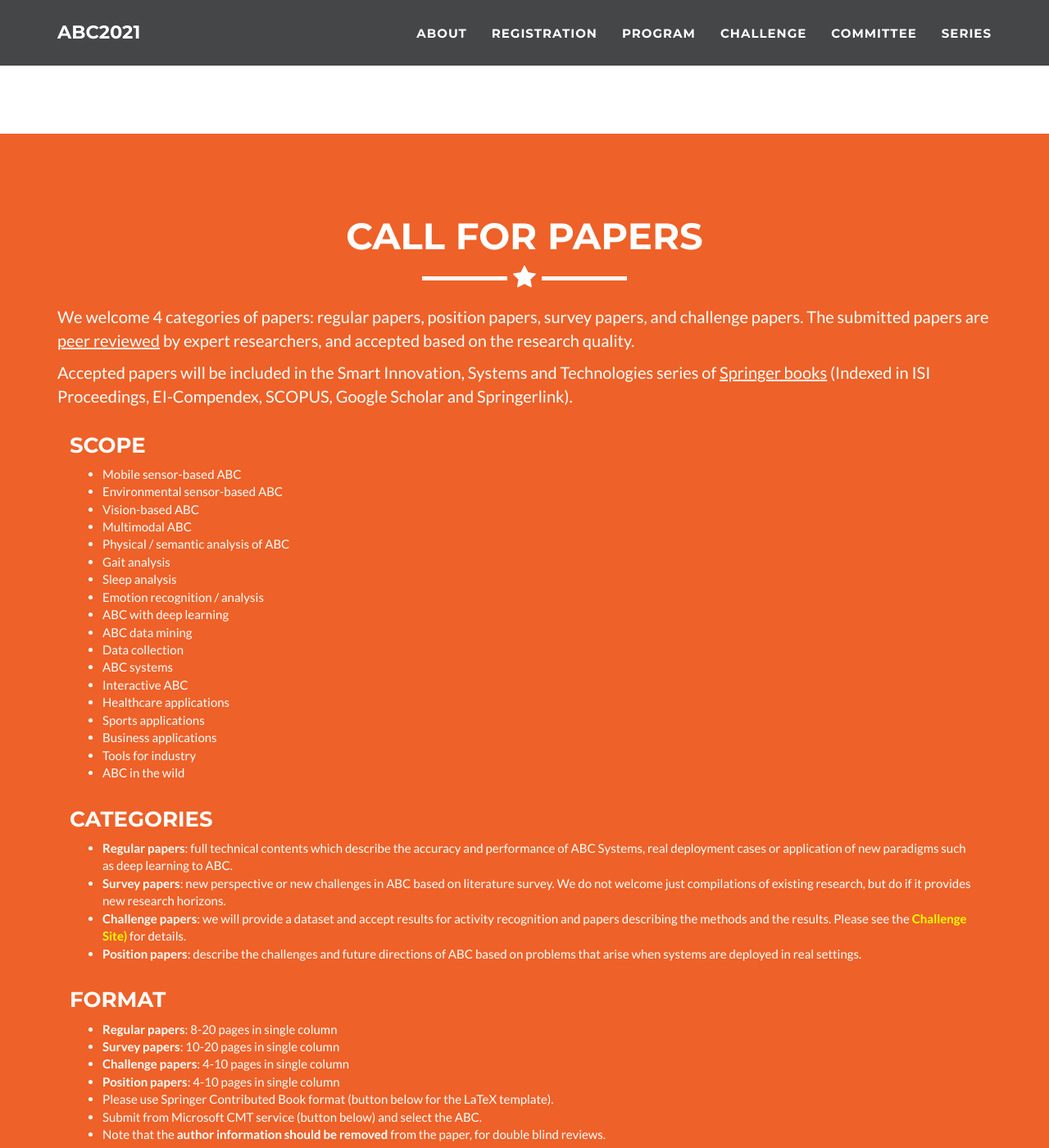
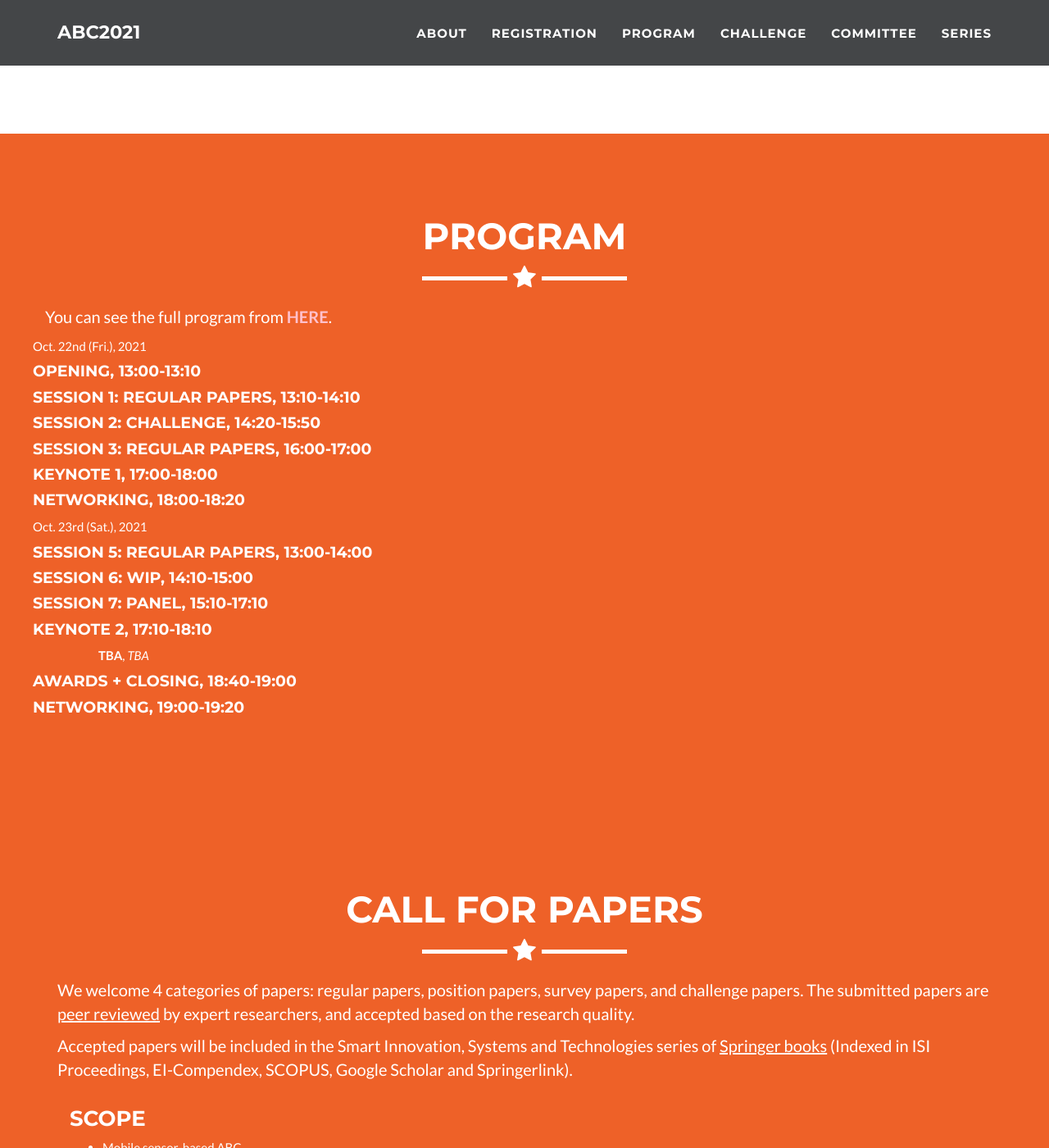
Before and after one commit to abc-research/abc-research.github.io, a Jekyll site: the page built from index.html, in a window 1280 px wide and 1400 px high, scrolled down 1249 px. Shown: the whole window at 82% size. Built offline with Jekyll 4.4.1, drawn with Linux system fonts in a browser that asks for light colours; part of the change alters nothing that is shown.

Commit message:
Update _config.yml

```diff
--- a/_config.yml
+++ b/_config.yml
@@ -36,7 +36,7 @@ includes:
 #  - file: sponsors.html
   - file: about.html
 #  - file: keynote.html
-#  - file: program.html
+  - file: program.html
   - file: cfp.html
   - file: registration.html
   - file: venue.html
```
